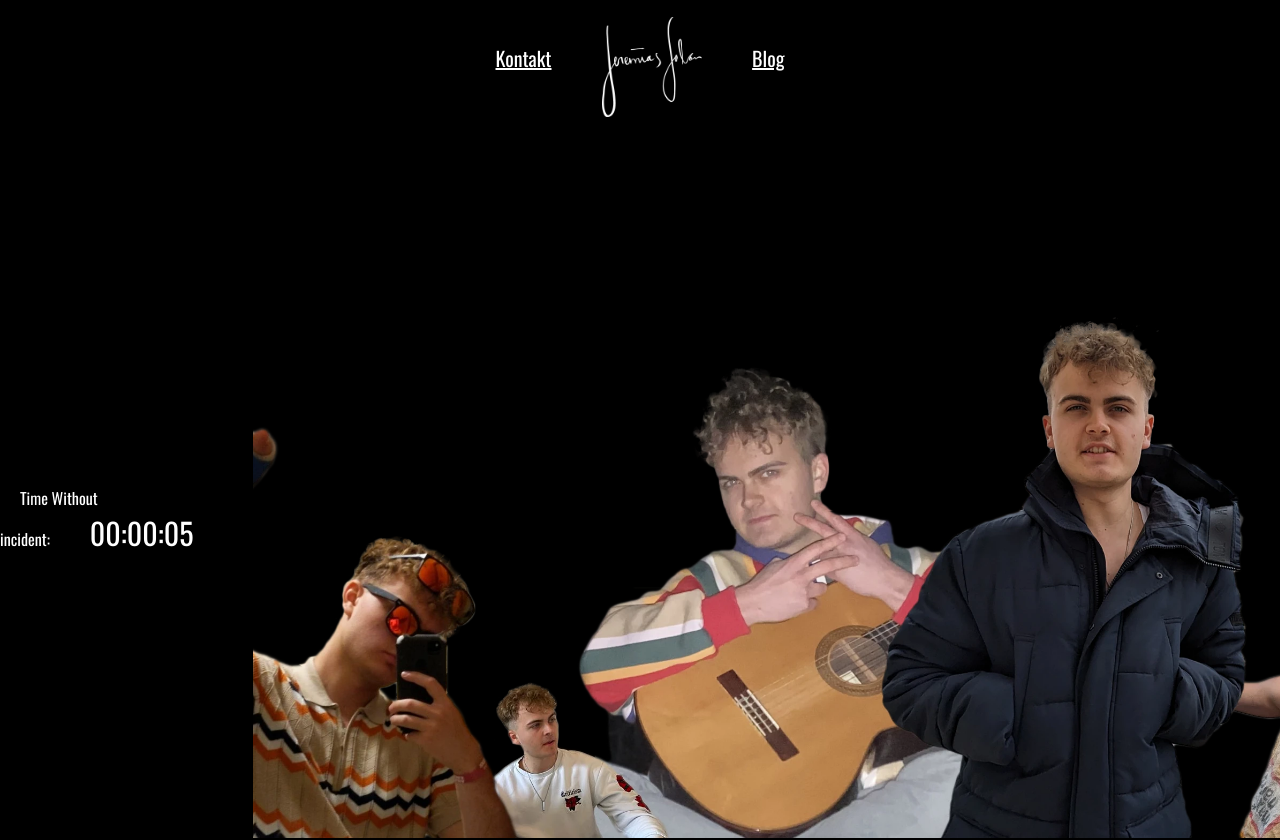
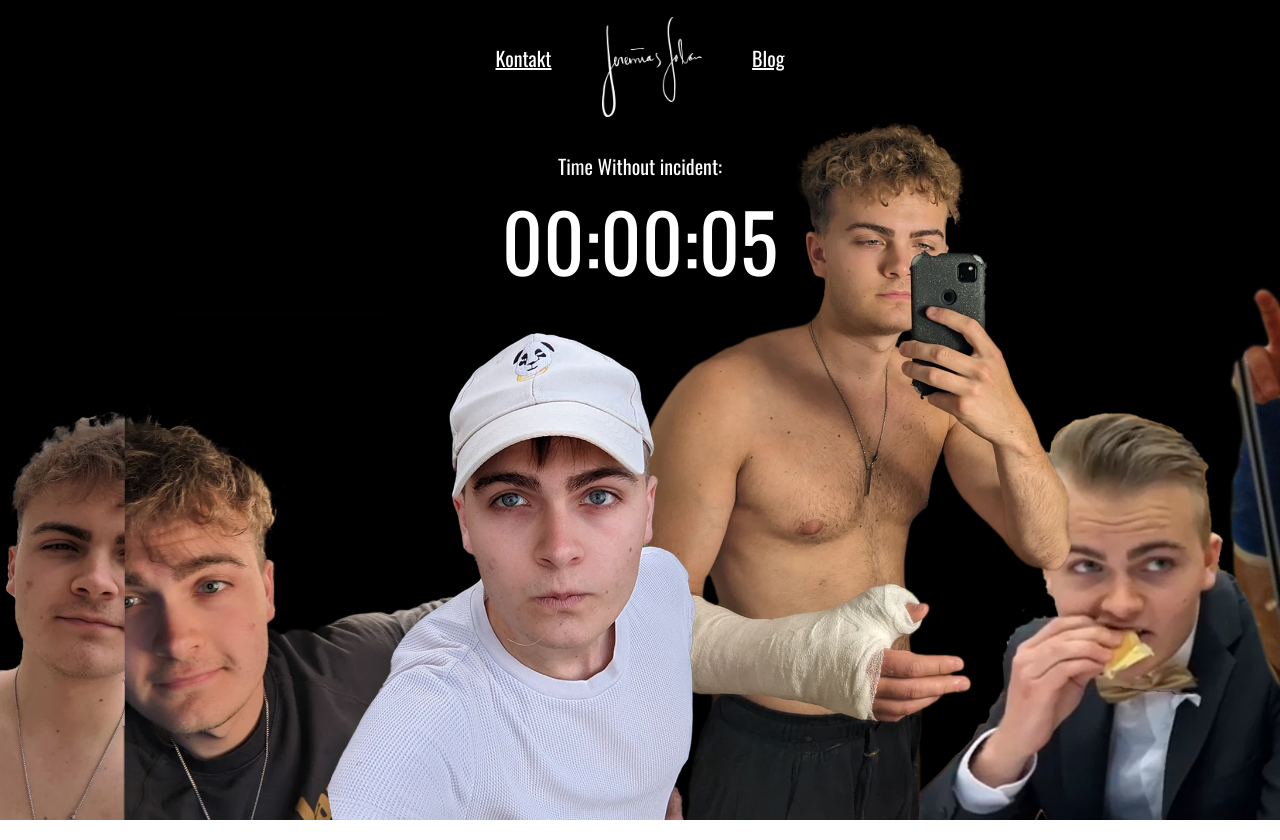
Before and after one commit to jgruenauer/jeremiasgalonvue, a Vue app: page / in a window 1280 px wide. Shown: the top 840 px of the page. Built offline with nearby package versions, Linux system fonts and the light colour scheme; the HTML template or start-up script is replaced by a standard one.

Commit message:
positioning main section

```diff
--- a/src/components/homepage/HomePage.vue
+++ b/src/components/homepage/HomePage.vue
@@ -5,7 +5,6 @@
     </section>
 
   <section class="sect-factsheet">
-      <TimerWI></TimerWI>
     </section>
     <section class="sect-projects">
 
@@ -36,12 +35,12 @@
   background-repeat: no-repeat;
   background-size: contain;
   */
-  height: 100vh;
+  height: calc(100vh - 100px);
   margin-bottom: 0;
 
-  align-items: center;
-  display: flex;
-  justify-content: center;
+  /*display: flex;
+  flex-direction: column;*/
+  position: relative;
 }
 
 
--- a/src/components/homepage/ImageScroller.vue
+++ b/src/components/homepage/ImageScroller.vue
@@ -19,7 +19,7 @@ export default {
             translateX: 0,
             hovered: false,
             hoverSpeed: 2,
-      slowSpeed: 5,
+      slowSpeed: 1,
       animationId: null
     };
   },
@@ -63,11 +63,16 @@ export default {
 <style>
 .image-scroll {
   width: 100%;
+  height: 100%;
+  position: absolute;
+  top: 0;
+  left: 0;
   overflow: hidden;
 }
 
 .scroll-container {
   white-space: nowrap;
+  height: 100%;
 }
 
 .scroll-container.hovered {
@@ -76,10 +81,12 @@ export default {
 
 .images {
   display: inline-block;
+  height: 100%;
 }
 
 img {
   display: inline-block;
-    height: 80vh;
+  height: 100%;
+
 }
 </style>
--- a/src/components/homepage/TimerWI.vue
+++ b/src/components/homepage/TimerWI.vue
@@ -1,5 +1,5 @@
 <template>
-    <div>
+    <div class="timer-wi">
         <span>Time Without incident:</span>
         <span class="timer-display">{{ formattedTime }}</span>
     </div>
@@ -54,12 +54,22 @@ export default {
 </script>
 
 <style>
+    .timer-wi{
+        position: relative;
+        height: 30%;
+        display: flex;
+        flex-direction: column;
+        justify-content: center;
+        align-items: center;
+    }
+
     span{
         color: white;
         margin: 0px 20px;
+        font-size: 20px;
     }
 
     .timer-display{
-       font-size: 30px;
+       font-size: 80px;
     }
 </style>
```
